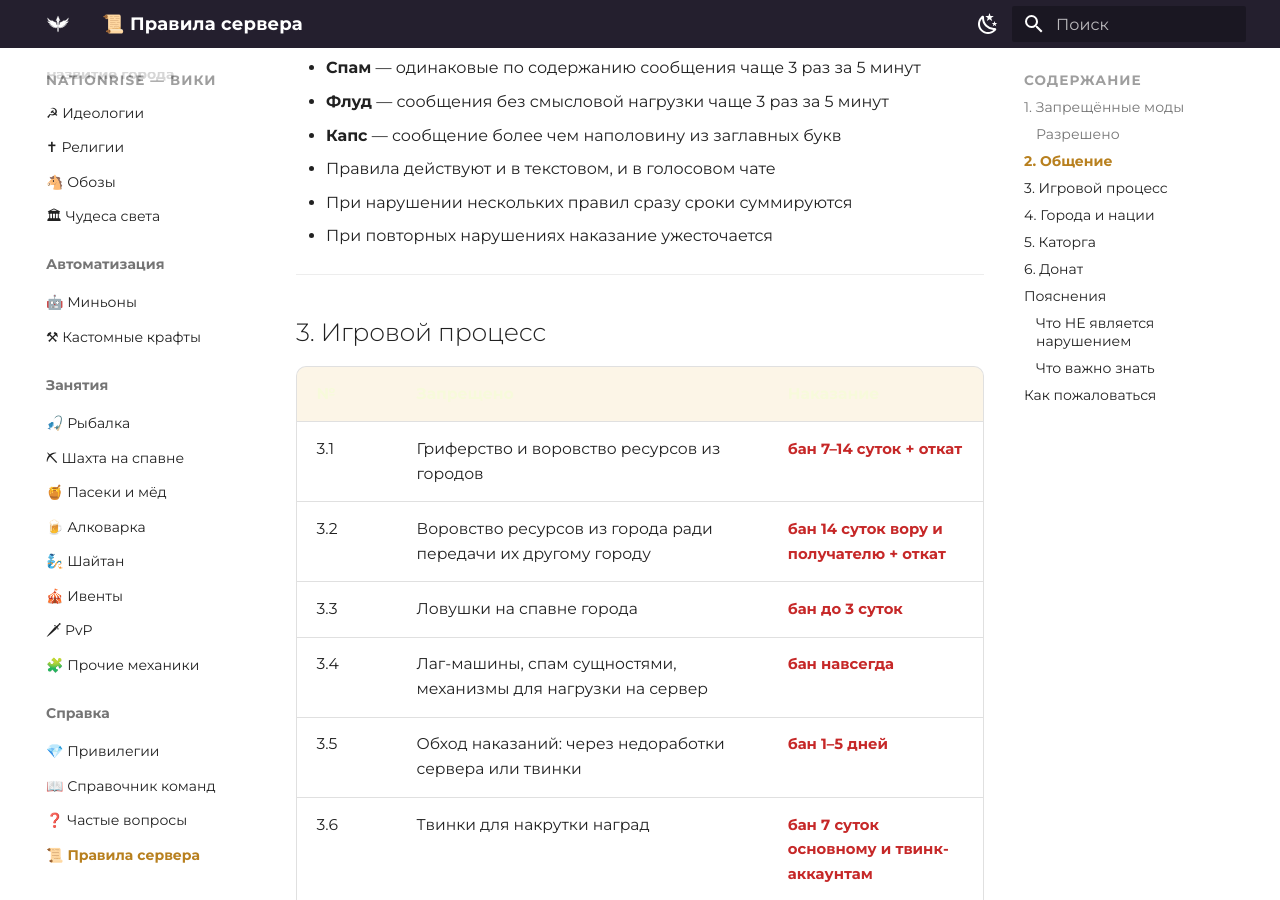
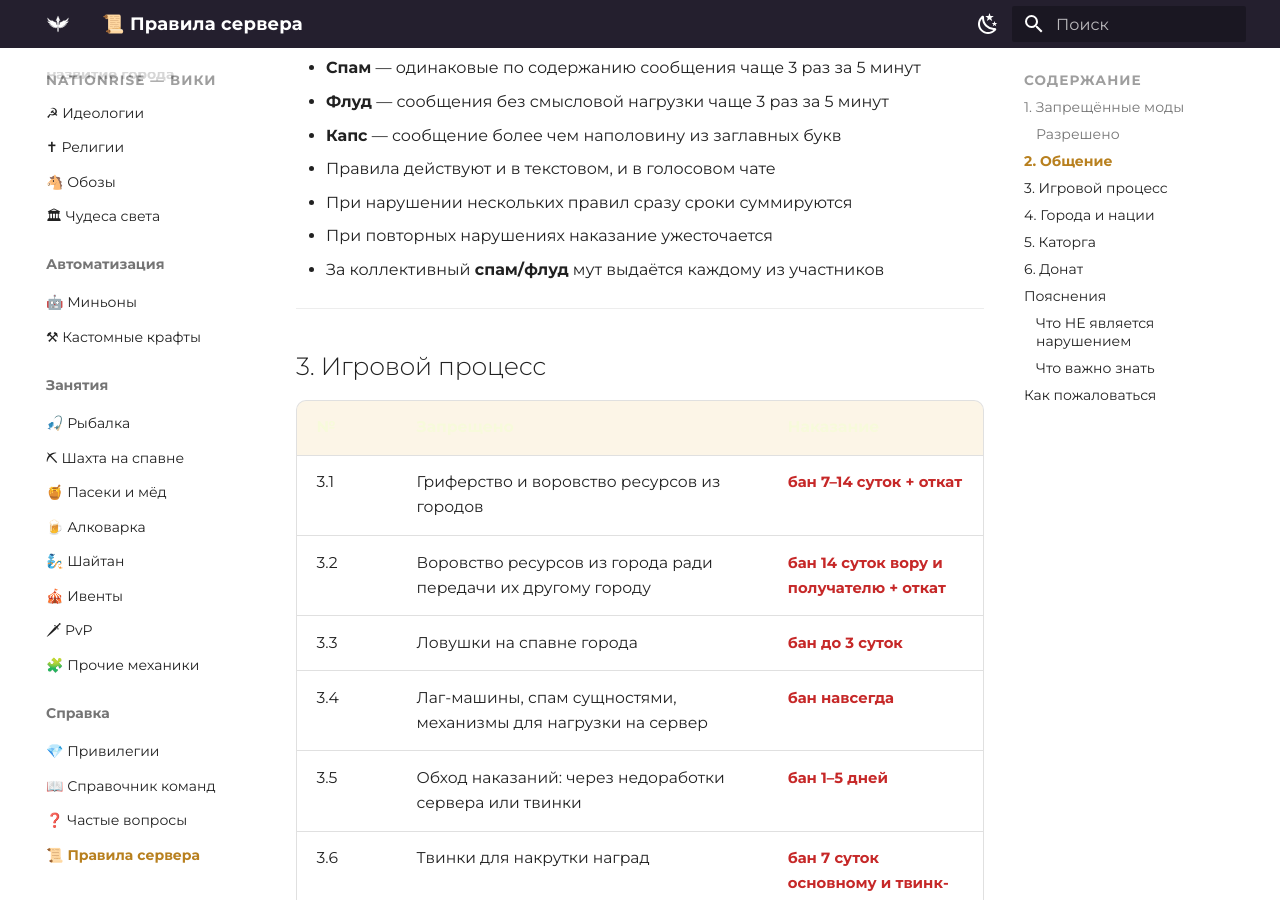
Before and after one commit to zixSSSed/NationRise-Wiki, an MkDocs documentation site: the page built from docs/rules.md, in a window 1280 px wide and 900 px high, scrolled down 3309 px. Built offline with MkDocs 1.6.1 and Material for MkDocs 9.7.7, drawn with Linux system fonts in a browser that asks for light colours.

Commit message:
Update rules.md

```diff
--- a/docs/rules.md
+++ b/docs/rules.md
@@ -66,6 +66,7 @@
 - Правила действуют и в текстовом, и в голосовом чате
 - При нарушении нескольких правил сразу сроки суммируются
 - При повторных нарушениях наказание ужесточается
+- За коллективный **спам/флуд** мут выдаётся каждому из участников
 
 ---
 
```
